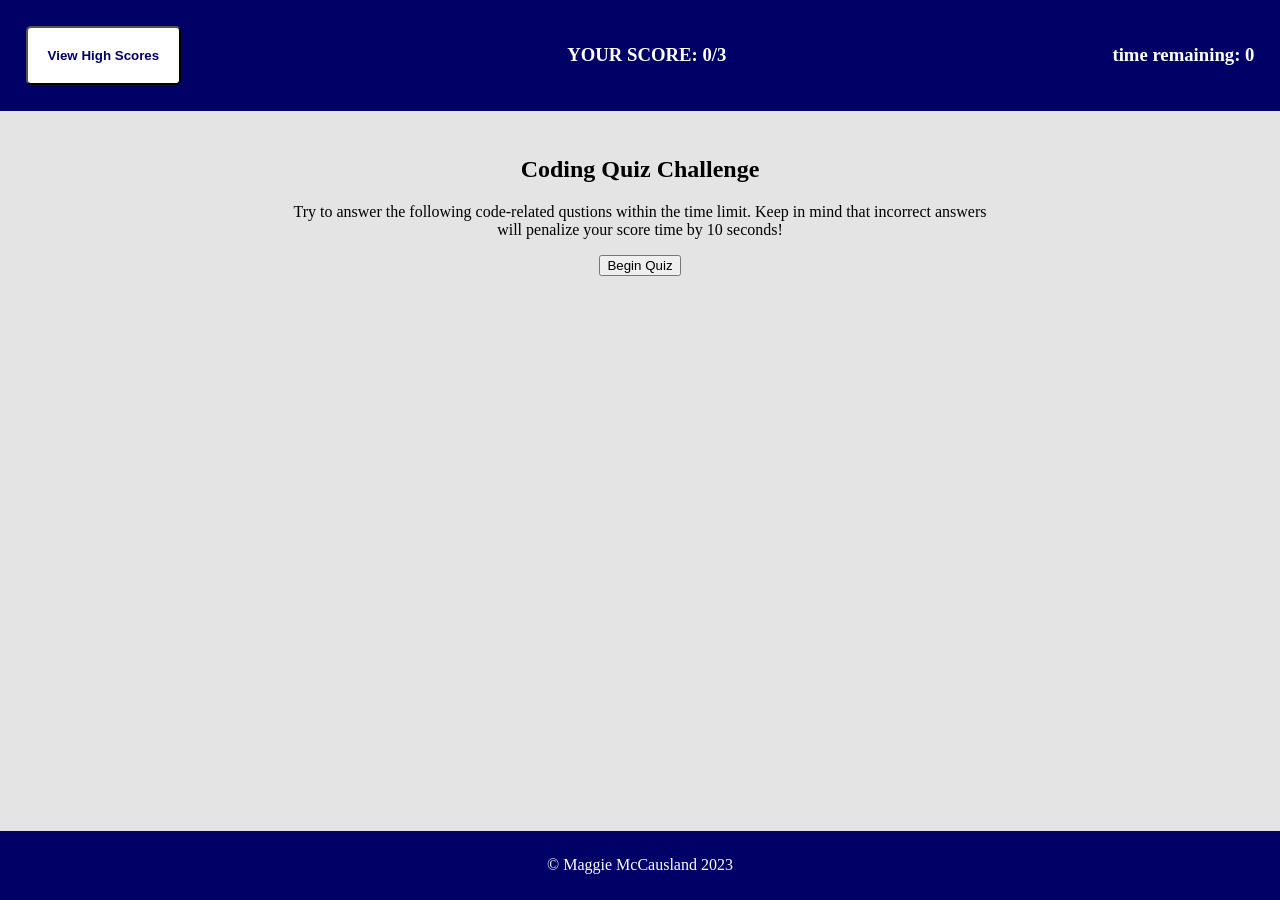
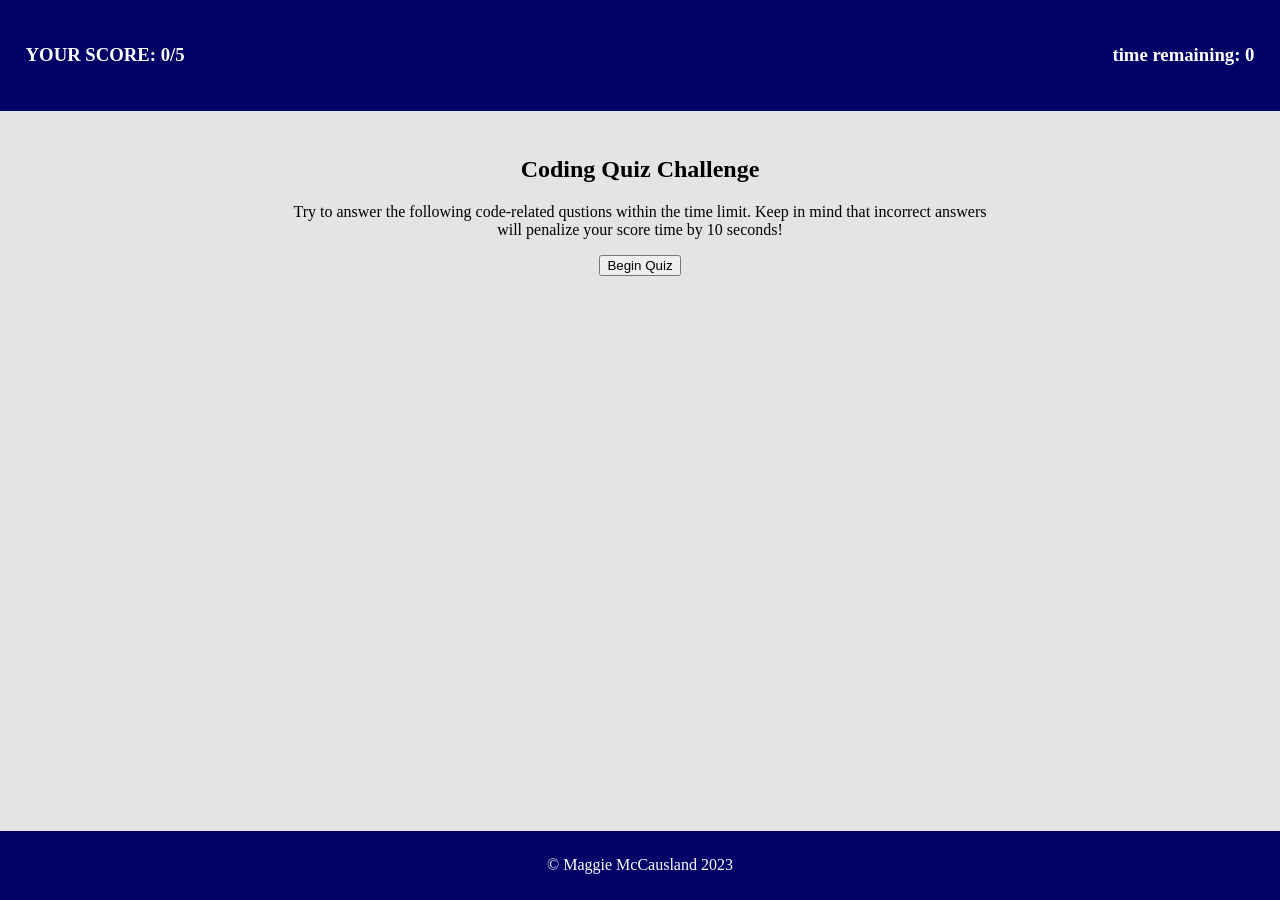
Before and after one commit to maggiemcc/code-quiz, a plain HTML site: page index.html in a window 1280 px wide. Drawn offline with Linux system fonts and the light colour scheme.

Commit message:
added more questions to quizQuestions array

```diff
--- a/index.html
+++ b/index.html
@@ -10,7 +10,7 @@
 
 <body>
     <header>
-        <button class="high-scores">View High Scores</button>
+        <!-- <button class="high-scores">View High Scores</button> -->
         <h3 class="your-score"></h3>
         <h3 class="time-remaining">time remaining: 0</h3>
     </header>
--- a/resources/script.js
+++ b/resources/script.js
@@ -29,7 +29,7 @@ var timerCount;
 // Quiz Array
 var quizQuestions = [
   {
-    ask: "The JavaScript link should go in the <footer>?",
+    ask: "The JavaScript link should go in the <footer>",
     choices: [
       { option: "True", answer: false },
       { option: "False", answer: true },
@@ -48,6 +48,20 @@ var quizQuestions = [
       { option: "True", answer: false },
       { option: "False", answer: true },
     ]
+  },
+  {
+    ask: 'Local Scope: variables can be accessed everywhere in a JavaScript code.',
+    choices: [
+      { option: "True", answer: false },
+      { option: "False", answer: true },
+    ]
+  },
+  {
+    ask: 'pop(): removes the last element from an array and returns that element.',
+    choices: [
+      { option: "True", answer: true },
+      { option: "False", answer: false },
+    ]
   }
 ];
 
@@ -55,7 +69,6 @@ var currentQuestion = 0;
 var score = 0;
 yourScore.textContent = "YOUR SCORE: " + score + "/" + quizQuestions.length;
 var allQuestions = quizQuestions.length;
-console.log("allQuestions", allQuestions);
 
 // Display Question
 var askQuestion = document.createElement("h2");
@@ -63,15 +76,15 @@ var askQuestion = document.createElement("h2");
 
 // Shuffle quiz questions
 function beginQuiz() {
-  timerCount = 20;
+  timerCount = 30;
   beginQuizBtn.disabled = true;
   quizSection.style.visibility = "visible";
   startTimer();
   displayQuestion();
 }
 
+// Display questions on screen
 function displayQuestion() {
-
   yourScore.innerHTML = "YOUR SCORE: " + score + "/" + allQuestions;
   askQuestion.textContent = quizQuestions[currentQuestion].ask;
   trueBtn.textContent = quizQuestions[currentQuestion].choices[0].option;
```
